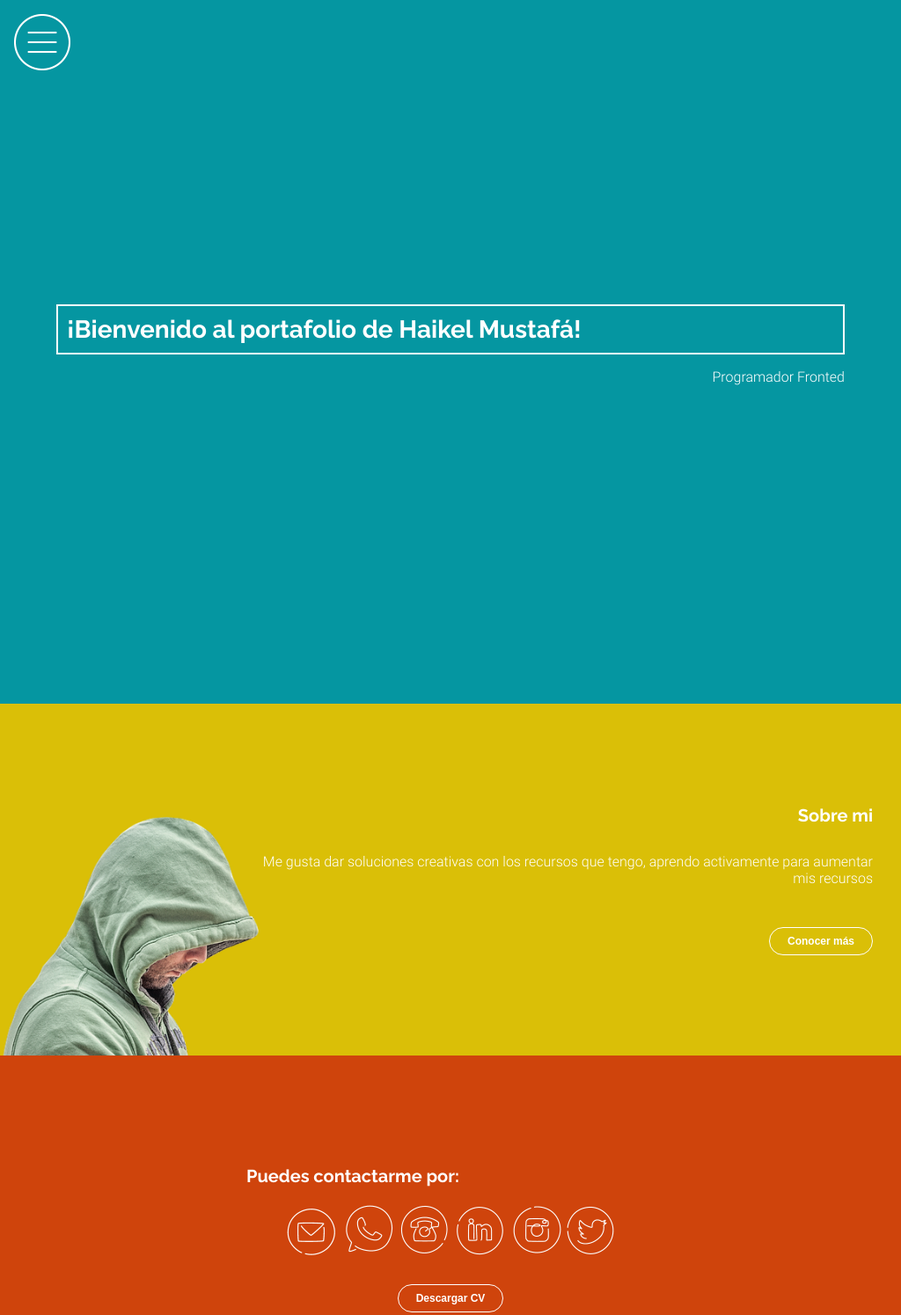
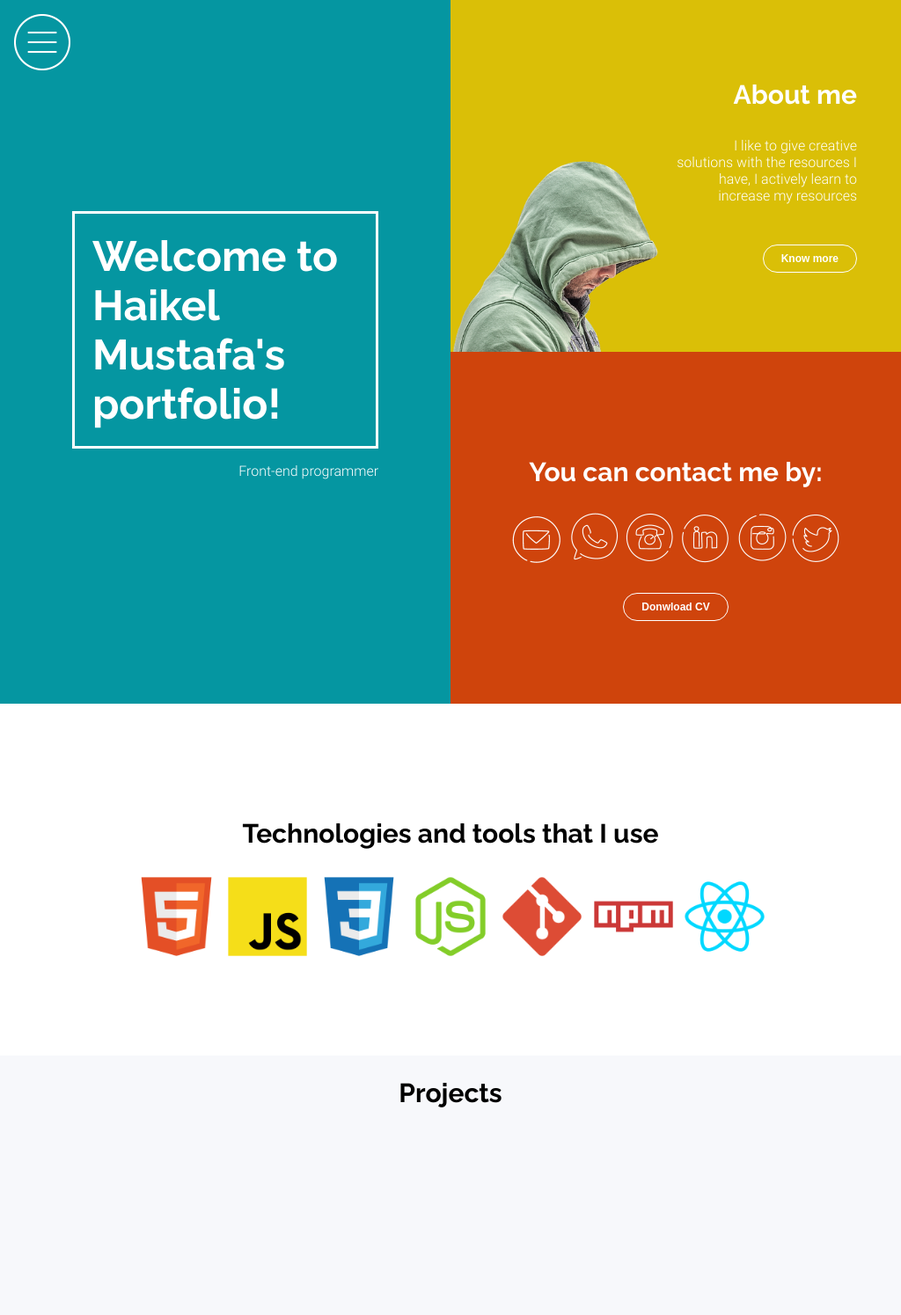
Before and after one commit to Haikel43/haikel43.github.io, a plain HTML site: page index.html in a window 1024 px wide. Shown: the top 1495 px of the page at 88% size. Drawn offline with Linux system fonts and the light colour scheme.

Commit message:
cambio de style first-mobile-version

```diff
--- a/index.html
+++ b/index.html
@@ -19,8 +19,8 @@
         <section class="seccion-superior">
             <div class="columna-izq-superior">
                 <div class="text-container-si">
-                    <h1 class="superior text-izq">¡Bienvenido al portafolio de Haikel Mustafá!</h1>
-                    <p id="fronted">Programador Fronted</p>
+                    <h1 class="superior text-izq">Welcome to Haikel Mustafa's portfolio!</h1>
+                    <p id="fronted">Front-end programmer</p>
                 </div>
             </div>
             <div class="columna-der-superior">
@@ -29,17 +29,18 @@
                         <img src="../src/assets/images/fondo.png" alt="">
                     </div>
                     <div class="text-container-sds">
-                        <h2 class="about-me">Sobre mi</h2>
-                        <p id="sobre-mi">Me gusta dar soluciones creativas con los recursos que tengo, aprendo activamente para aumentar mis recursos</p>
+                        <h2 class="about-me">About me</h2>
+                        <p id="sobre-mi">I like to give creative solutions with the resources I have, I actively learn to increase my resources</p>
                         <div class="button right">
-                            <button class="conocer-mas boton">Conocer más</button>
+                            <button class="conocer-mas boton">Know more</button>
                         </div>
                     </div>
 
                 </div>
                 <div class="columna-der-superior-botton">
                     <div class="text-container-sdi">
-                        <h2>Puedes contactarme por:</h2>
+                        <h2>You can contact me by:</h2>
+                    </div>
                     <figure class="contacto">
                         <img src="../src/assets/images/mail-inactivo.png" alt="" class="alternar mail" >
                         <a href="mailto:haikel43@gmail.com"><img src="../src/assets/images/mail-activo.png" alt="" class="alternar mail inactive"></a>
@@ -55,18 +56,16 @@
                         <a href="https://twitter.com/HaikelNFT" target="_blank"><img src="../src/assets/images/twitter-activo.png" alt="" class="alternar twitter inactive"></a>
                     </figure>
                     <div class="button center">
-                            <button class="cv boton">Descargar CV</button>
+                        <button class="cv boton">Donwload CV</button>
                     </div>
-                    </div>
-
                 </div>
 
             </div>
         </section>
         <main class="seccion-media">
-            <div class="contenido-medio">
+
                 <div class="titulo-tecnologia">
-                    <h2>Tecnologias y herramientas que manejo</h2>
+                    <h2>Technologies and tools that I use</h2>
                 </div>
                 <figure class="tecnologias">
                     <img src="../src/assets/images/html.png" alt="">
@@ -77,11 +76,11 @@
                     <img src="../src/assets/images/npm.png" alt="">
                     <img src="../src/assets/images/reacjt.png" alt="">
                 </figure>
-            </div>
+
         </main>
         <section class="proyectos">
             <div class="titulo-proyectos">
-                <h2>Proyectos</h2>
+                <h2>Projects</h2>
             </div>
         </section>
     </div>
--- a/src/styles/main.css
+++ b/src/styles/main.css
@@ -7,8 +7,8 @@
     --white: #ffffff;
     --blue: #0596a1;
     --yellow: #DABF07;
-    --h1: 60rem;
-    --h2: 48rem;
+    --h1: 48rem;
+    --h2: 30rem;
     --md: 16rem;
     --sm: 12rem;
   }
@@ -16,11 +16,12 @@
   html {
     font-size: 6.25%;
     font-family: roboto, sans-serif;
+    width: 100vw;
   }
 
   body {
     margin: 0;
-    width: 100%;
+    width: 100vw;
   }
 
   p {
@@ -43,7 +44,6 @@
 
   a{
     cursor:hand;
-    padding: 0;
     display: flex;
     align-items: center;
   }
@@ -57,7 +57,7 @@
   }
 
 /*BARRA DE DESPLAZAMIENTO*/
-body::-webkit-scrollbar {
+/* body::-webkit-scrollbar {
   width: 10px;
 }
 
@@ -67,7 +67,7 @@ body::-webkit-scrollbar-track {
 
 body::-webkit-scrollbar-thumb {
   background: var(--blue);
-}
+} */
 
 
 /*FONTS*/
@@ -139,28 +139,31 @@ body::-webkit-scrollbar-thumb {
 
 
 /* SUPERIOR */
+.menu img{
+  position:absolute;
+  top: 16rem;
+  left: 16rem;
+  width: 64px;
+}
+
 .seccion-superior {
   display: flex;
+  flex-direction: column;
   color: var(--white);
+  width: 100vw;
 }
 
 .columna-izq-superior{
   background: var(--blue);
-  width: 50vw;
   align-items: center;
-  display: grid;
+  justify-content: center;
+  display: flex;
+  width: 100vw;
   height: 100vh;
 }
 
-.menu img{
-  position:absolute;
-  margin: 16rem;
-  width: 64px;
-}
-
 .text-container-si{
-  margin: 100rem;
-  justify-content: center;
+  margin: 8vw;
 }
 
 .text-izq{
@@ -174,8 +177,11 @@ body::-webkit-scrollbar-thumb {
 }
 
 .columna-der-superior{
-  width: 50vw;
+  display: flex;
+  flex-direction: column;
   justify-content: center;
+  width: 100vw;
+  height: 100vh;
 }
 
 .columna-der-superior-top{
@@ -186,10 +192,11 @@ body::-webkit-scrollbar-thumb {
 }
 
 .text-container-sds {
-  margin: 16rem;
+  margin: 12rem;
   display: flex;
   flex-direction: column;
   justify-content: center;
+  z-index: 1;
 }
 
 .img-sup-der {
@@ -199,7 +206,8 @@ body::-webkit-scrollbar-thumb {
 }
 
 .img-sup-der img{
-  width: 28vw;
+  width: 75vw;
+  z-index: 0;
   position: absolute;
 }
 
@@ -210,7 +218,7 @@ body::-webkit-scrollbar-thumb {
 
 #sobre-mi {
   text-align: right;
-  margin-left: 15vw;
+  margin-left: 20vw;
 }
 
 .right {
@@ -223,15 +231,11 @@ body::-webkit-scrollbar-thumb {
 
 .columna-der-superior-botton{
   background: var(--orange);
-  margin: 0;
+  display: flex;
   align-items: center;
-  display: flex;
-  justify-content: space-around;
+  flex-direction: column;
+  justify-content: center;
   height: 50vh;
-}
-
-.text-container-sdi {
-  margin: 16rem;
 }
 
 .button {
@@ -255,14 +259,14 @@ body::-webkit-scrollbar-thumb {
   font-weight: bold;
 }
 
-.conocer-mas {
-  align-items:flex-end;
-}
-
 .conocer-mas:hover {
   color: var(--yellow);
   background: var(--white);
   font-weight: bold;
+}
+
+.text-container-sdi {
+  margin: 0 8rem 0;
 }
 
 .contacto{
@@ -271,29 +275,22 @@ body::-webkit-scrollbar-thumb {
 }
 
 .contacto img {
-  width: 64rem;
-  height: 64rem;
-  /* margin-top: 8rem; */
+  width: 15vw;
 }
 
 /*MEDIO*/
 .seccion-media{
   display: flex;
+  flex-direction: column;
   height: 50vh;
+  width: 100vw;
   align-items: center;
   justify-content: center;
 }
 
-.contenido-medio {
-  display: flex;
-  align-items: center;
-}
-
 .titulo-tecnologia {
-  display: flex;
-  margin-left: 5vw;
-  margin-right: 3vw;
-  width: 350rem;
+  margin: 0 30px 0;
+  text-align: center;
 }
 
 .tecnologia {
@@ -302,7 +299,7 @@ body::-webkit-scrollbar-thumb {
 }
 
 .tecnologias img {
-  width: 128rem;
+  width: 64rem;
 }
 
 .titulo-proyectos
@@ -318,79 +315,62 @@ body::-webkit-scrollbar-thumb {
   background: var(--gris-claro);
 }
 
-@media (max-width: 1080px) {
-
-  h1 {
-    font-size: 28rem;
+@media (min-width:768px) {
+  .columna-izq-superior{
+    height: 50vh;
   }
 
-  h2 {
-    font-size: 20rem;
-  }
-
-  .seccion-superior{
-    display: grid;
-    margin: 0;
-    width: 100%;
-  }
-  .columna-izq-superior{
-    width: 100%
-  }
-
-    .text-container-si{
-    margin: 64px;
-    justify-content: center;
-  }
-
-  .text-izq{
-    padding: 10rem;
-    border: var(--white) solid 2rem;
-    }
-
-  .columna-der-superior{
-    width: 100vw;
+  .img-sup-der img{
+    width: 75vw;
   }
 
   .text-container-sds {
-    margin-right: 32px;
-    margin-left: 128px;
+    margin: 0 50rem 0 150rem;
+    display: flex;
+    z-index: 1;
   }
 
-  .img-sup-der img {
-    width: 50vw;
+  .contacto img {
+    width: 10vw;
   }
 
-  .contacto{
-    flex-wrap: wrap;
+  .tecnologias img {
+    width: 10vw;
+  }
+}
+
+@media (min-width:992px) {
+  .seccion-superior{
+    flex-direction: row;
+  }
+  .columna-izq-superior{
+    height: 100vh;
   }
 
-  .seccion-media > div {
-    flex-direction: column;
-    justify-content: space-between;
-    width: 100%;
- }
+  .text-container-sds {
+    margin: 0 50rem;
+  }
 
- .contenido-medio {
-  flex-direction: column;
-  justify-content: center;
-  width: 100vw;
- }
+  .img-sup-der img{
+    width: 40vw;
+  }
 
- .titulo-tecnologia {
-  width: 100vw;
-  justify-content: center;
- }
-
- .titulo-tecnologia h2{
-  padding: 10px;
- }
-
-.tecnologias img {
-  width: 64px;
+  .contacto img {
+   width: 64px;
+  }
 }
 
-.proyectos {
-  width: 100%;
-}
+@media (min-width:1200px) {
+  .img-sup-der img{
+    width: 30vw;
+  }
+
+  .text-container-sds {
+    margin: 0 50px 0 0;
+  }
+
+  .tecnologias img {
+    width: 128px;
+  }
 
 }
```
Lines whose indentation alone changed are shown as unchanged.
